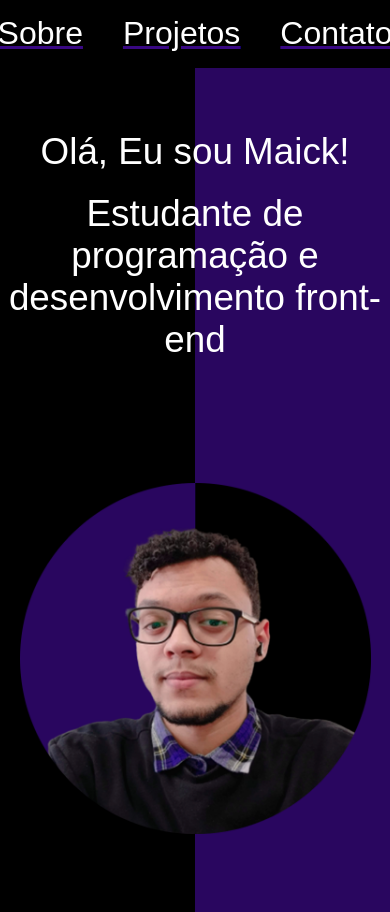
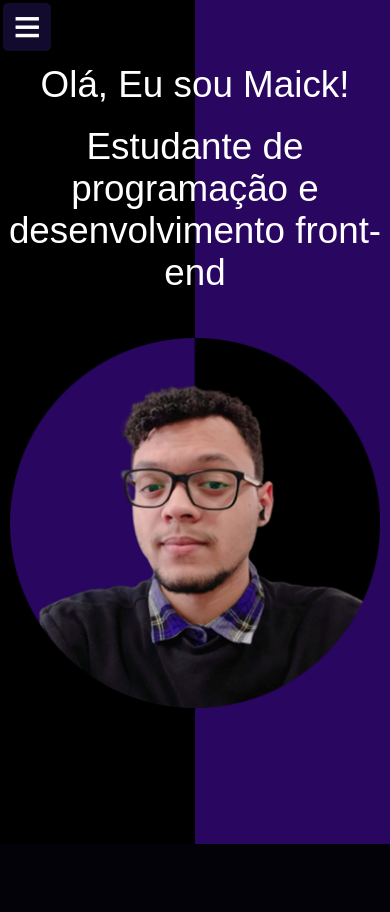
Before and after one commit to MaickDuarte/Portfolio-WebPage, a plain HTML site: page index.html in a window 390 px wide. Shown: the top 912 px of the page. Drawn offline with Linux system fonts and the light colour scheme; a web font is replaced by a local one.

Commit message:
Update projetos
Coloquei para aparecer apenas um projeto por coluna no mobile.
adicionei botão do menu, porem ainda nao funciona

```diff
--- a/style-media.css
+++ b/style-media.css
@@ -1,9 +1,28 @@
 /* se a tela for menor que 960px*/
 @media (max-width:960px){
-    .topo{
-        justify-content: center;
+    header, #espaco{
+    visibility: hidden;
+    display: none;
+    }
+    hr{
+        background-color: black;
+        height: 2px;
+        width: 10px;
 
     }
+    #menu{
+        position: fixed;
+        margin: 3px;
+        background: #2115558c;
+        color: white;
+        font-size: 3rem;
+        line-height:3rem;
+        width: 3rem;
+        height: 3rem;
+        text-align: center;
+        border-radius: 5px;
+        cursor: pointer;
+        }
     .bg{
         flex-direction: column;
         height: 100vh;
@@ -11,11 +30,15 @@
     .esquerda{
         background:linear-gradient(90deg, black 50%, #29065f 50%);
     }
+    .direita{
+        align-items: flex-start;
+    }
     .texto{
         font-size: 2.3rem;
     }
     .foto{
-        max-width: 90%;
+        max-width: 95%;
+
     }
     .desce{
         background:linear-gradient(90deg,black 50%, red 50%)
@@ -23,7 +46,10 @@
     /* Projetos */
     .conjunto-projetos{
         flex-direction: column;
+        grid-template-columns: 1fr;
+    }
+    .projetos{
+        width: 80%;
     }
 
-
 }
```
